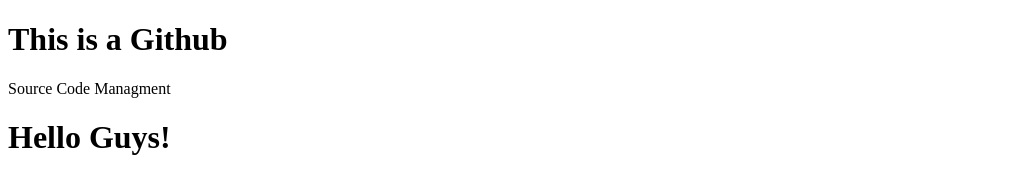
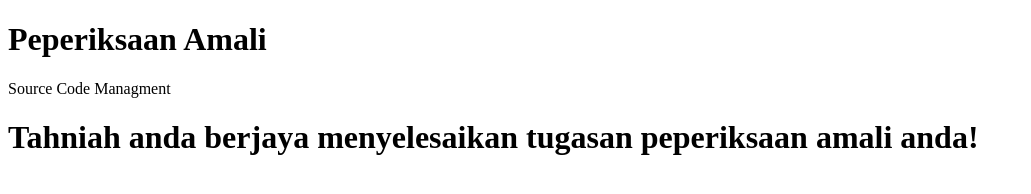
Before and after one commit to syafiqrosly01/amalifinal.io, a plain HTML site: page index.html in a window 1280 px wide. Shown: the whole page, without its empty margins (0-1031 px from the left). Drawn offline with Linux system fonts and the light colour scheme.

Commit message:
update file

```diff
--- a/index.html
+++ b/index.html
@@ -2,11 +2,11 @@
 <html>
 <body>
 
-<h1>This is a Github</h1>
+<h1>Peperiksaan Amali</h1>
 
 <p>Source Code Managment</p>
 
-<h1>Hello Guys!</h1>
+<h1>Tahniah anda berjaya menyelesaikan tugasan peperiksaan amali anda!</h1>
 
 </body>
 </html>
```
